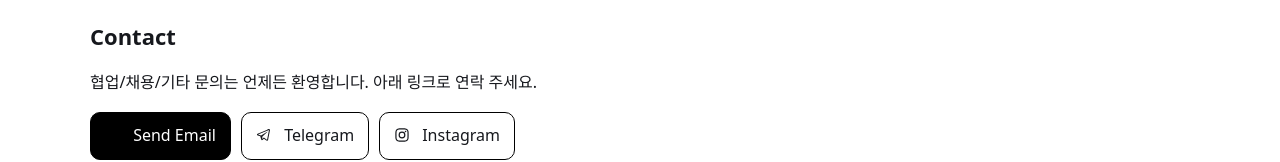
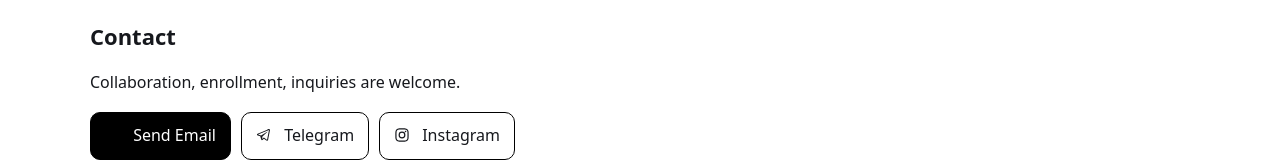
Before and after one commit to Easkl/easkl.github.io, a plain HTML site: page index.html in a window 1280 px wide. Shown: the part 1588-1750 px from the top of the page. Drawn offline with Linux system fonts and the light colour scheme.

Commit message:
문구 수정

```diff
--- a/index.html
+++ b/index.html
@@ -254,7 +254,7 @@
 
       <section id="contact" class="section">
         <h2>Contact</h2>
-        <p>협업/채용/기타 문의는 언제든 환영합니다. 아래 링크로 연락 주세요.</p>
+        <p>Collaboration, enrollment, inquiries are welcome.</p>
         <div class="actions">
           <a class="btn primary" href="mailto:hyochan5211@snu.ac.kr">
             <svg
```
